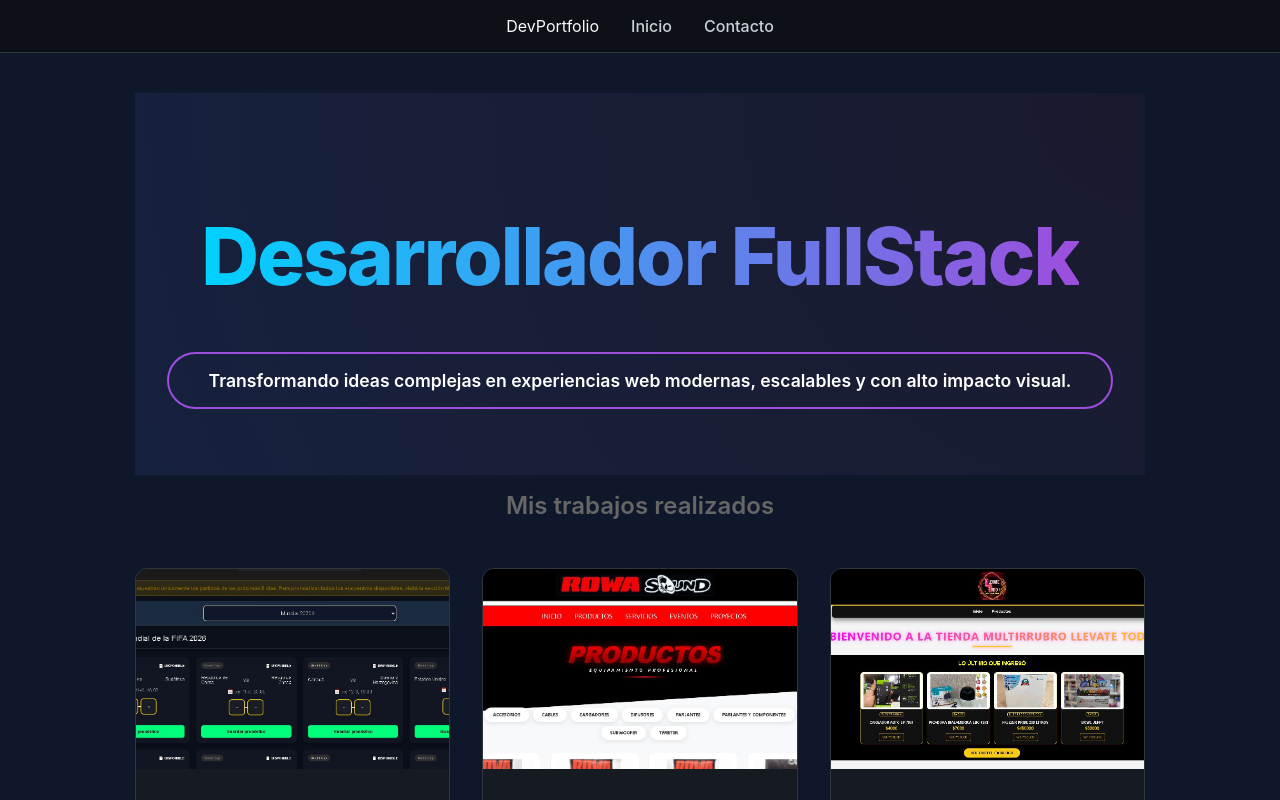
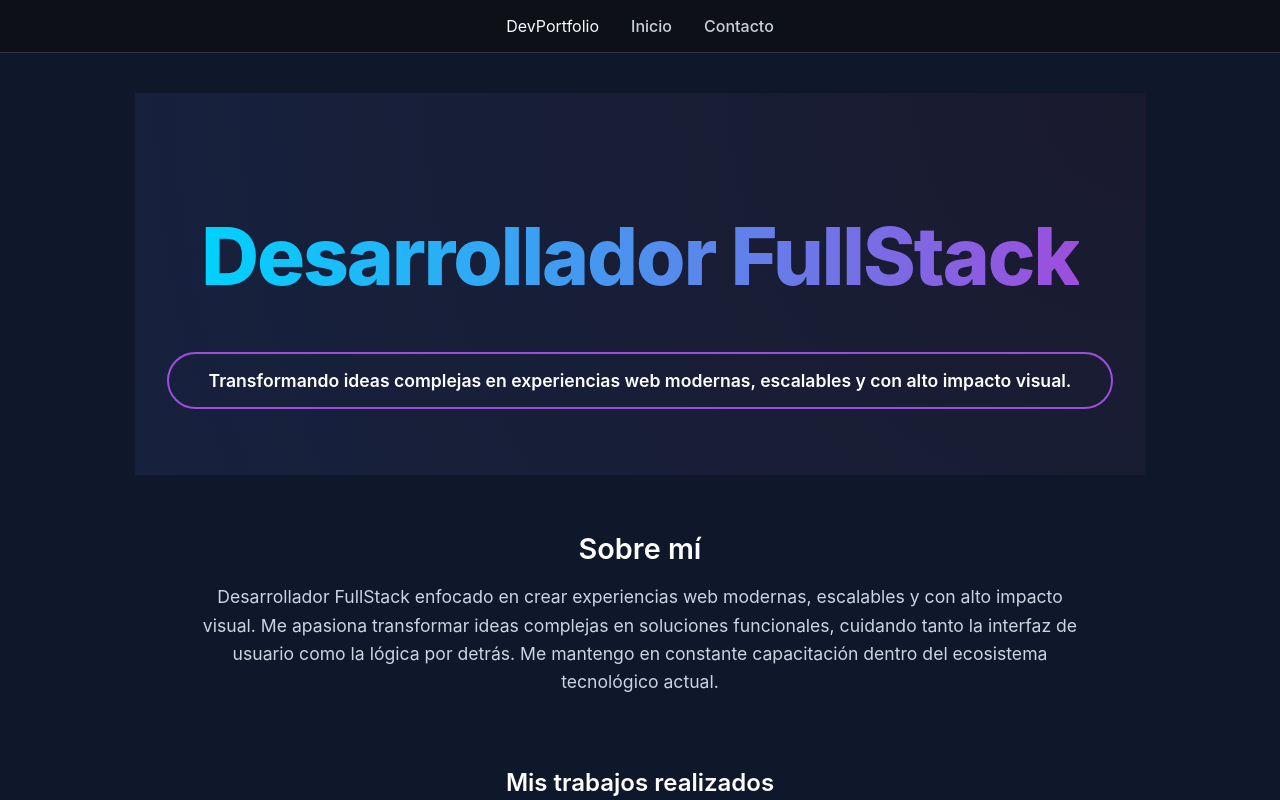
Before and after one commit to Charlesboca/mi-portfolio, a React (Vite) app: page / in a window 1280 px wide. Shown: the top 800 px of the page. Built offline with nearby package versions, Linux system fonts and the light colour scheme.

Commit message:
agregado sobre mi en la pagina

```diff
--- a/src/pages/Home.jsx
+++ b/src/pages/Home.jsx
@@ -6,13 +6,10 @@ import '../styles/Home.css';
 import '../styles/Hero.css';
 
 function Home() {
-
-
   const [proyectos, setProyectos] = useState([]);
-const [isLoading, setIsLoading] = useState(true); // 1. Estado inicial en true
+  const [isLoading, setIsLoading] = useState(true);
 
   useEffect(() => {
-  // Simulamos un retraso de 1.0 segundos para apreciar el efecto
     const timer = setTimeout(async () => {
       const data = await getProyectos();
       setProyectos(data);
@@ -22,29 +19,38 @@ useEffect(() => {
     return () => clearTimeout(timer);
   }, []);
 
-
   return (
     <div className="home-container">
+      {/* Sección Hero */}
       <section className="hero-container">
         <h1 className="hero-title">Desarrollador FullStack</h1>
         <p className="cta-button">
           Transformando ideas complejas en experiencias web modernas, escalables y con alto impacto visual.
         </p>
-
       </section>
 
+      {/* NUEVA SECCIÓN: Sobre Mí */}
+      <section className="about-section" style={{ padding: '2rem 1rem', maxWidth: '900px', margin: '0 auto', textAlign: 'center', color: '#fff' }}>
+        <h2 style={{ fontSize: '1.8rem', marginBottom: '1rem', fontWeight: '600' }}>Sobre mí</h2>
+        <p style={{ fontSize: '1.1rem', lineHeight: '1.6', color: '#cbd5e1', marginBottom: '1.5rem' }}>
+          Desarrollador FullStack enfocado en crear experiencias web modernas, escalables y con alto impacto visual.
+          Me apasiona transformar ideas complejas en soluciones funcionales, cuidando tanto la interfaz de usuario como la lógica por detrás.
+          Me mantengo en constante capacitación dentro del ecosistema tecnológico actual.
+        </p>
+      </section>
+
+      {/* Sección de Trabajos */}
       <section className="projects-section">
-
         <p style={{
           textAlign: 'center',
-          fontSize: '1.5rem',   /* Ajusta este valor (ej: 1.2rem, 2rem, 24px) */
-          fontWeight: '600'      /* Opcional: para que se vea un poco más marcado (negrita) */
+          fontSize: '1.5rem',
+          fontWeight: '600',
+          color: '#fff'
         }}>
           Mis trabajos realizados
         </p>
         <div className="projects-grid">
           {isLoading ? (
-          // Renderizamos 3 skeletons mientras esperamos
             Array.from({ length: 3 }).map((_, index) => (
               <ProjectCardSkeleton key={index} />
             ))
@@ -57,6 +63,6 @@ return (
       </section>
     </div>
   );
+}
 
-}
 export default Home;
```
Lines whose indentation alone changed are shown as unchanged.
